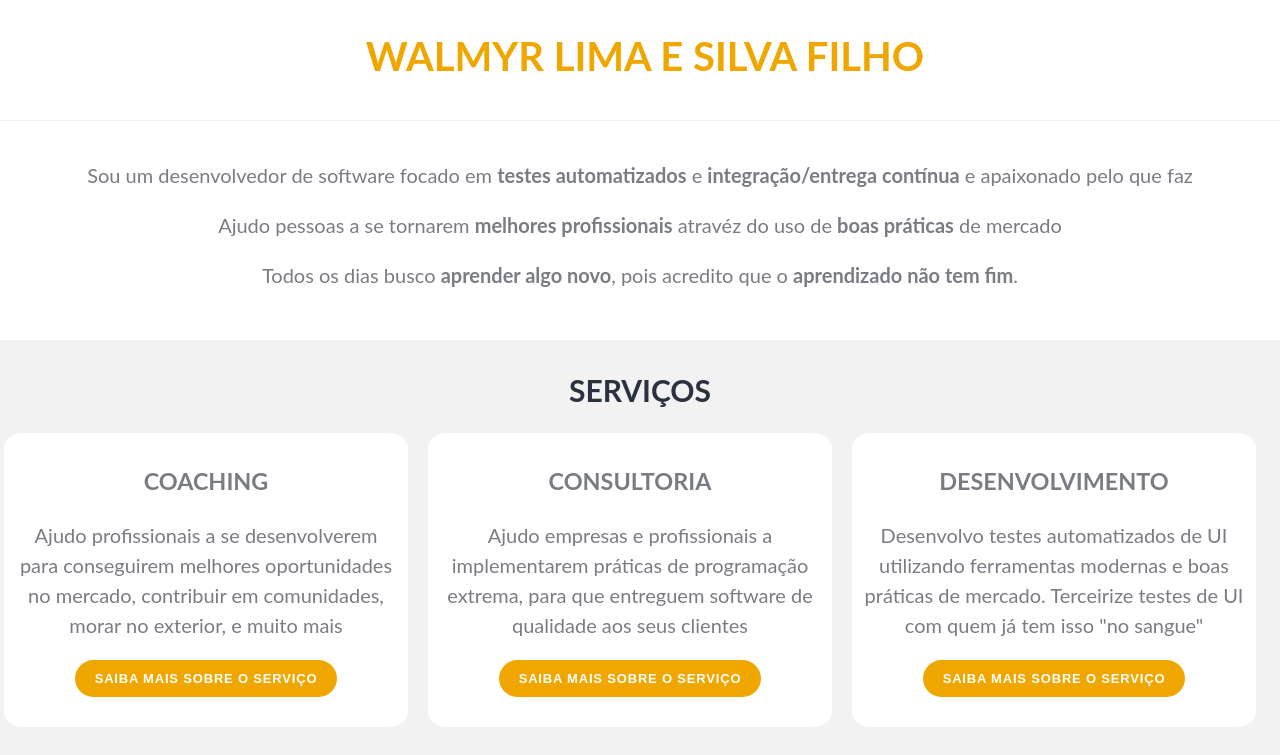
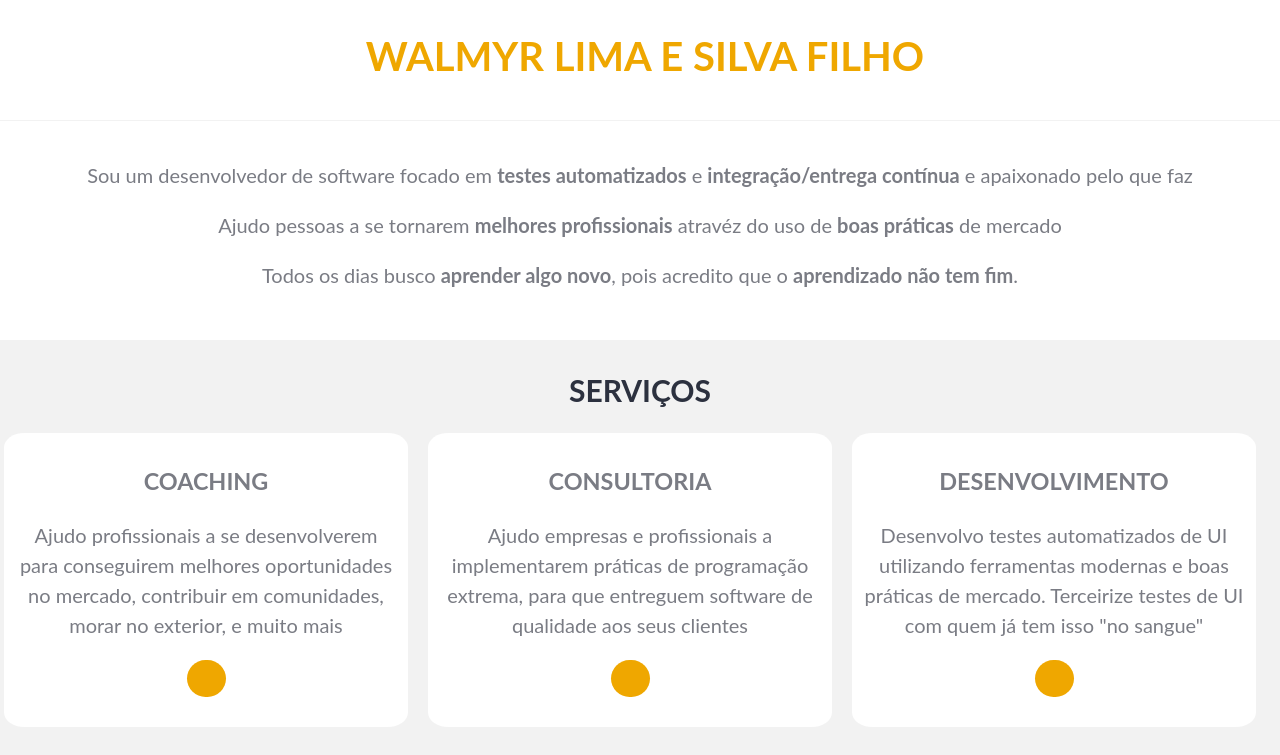
Before and after one commit to wlsf82/-walmyr-filho-react, a React (Create React App) app: page / in a window 1280 px wide. Shown: the top 755 px of the page. Built offline with nearby package versions, Linux system fonts and the light colour scheme.

Commit message:
update button component to receive children property

```diff
--- a/src/components/Button/index.js
+++ b/src/components/Button/index.js
@@ -2,9 +2,11 @@ import React, { PureComponent } from "react";
 
 class Button extends PureComponent {
     render() {
+        const { children } = this.props;
+
         return (
             <button>
-                Saiba mais sobre o serviço
+                { children }
             </button>
         );
     }
```
